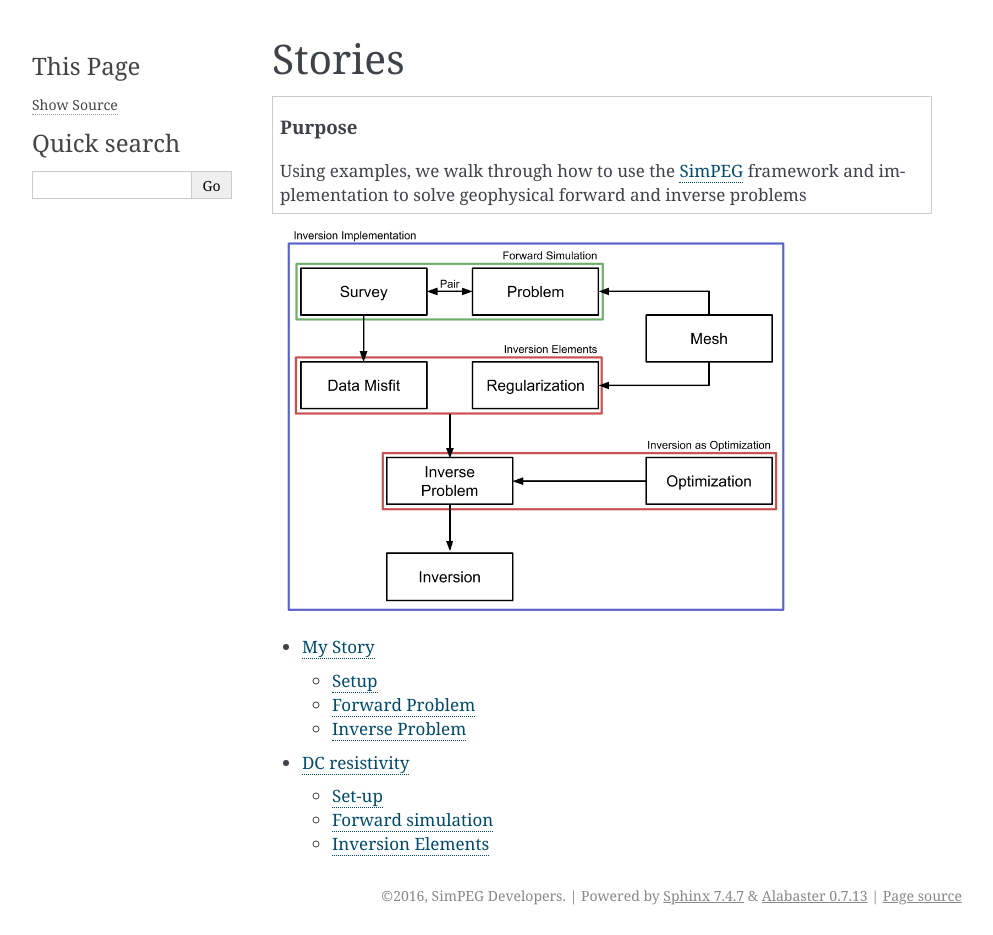
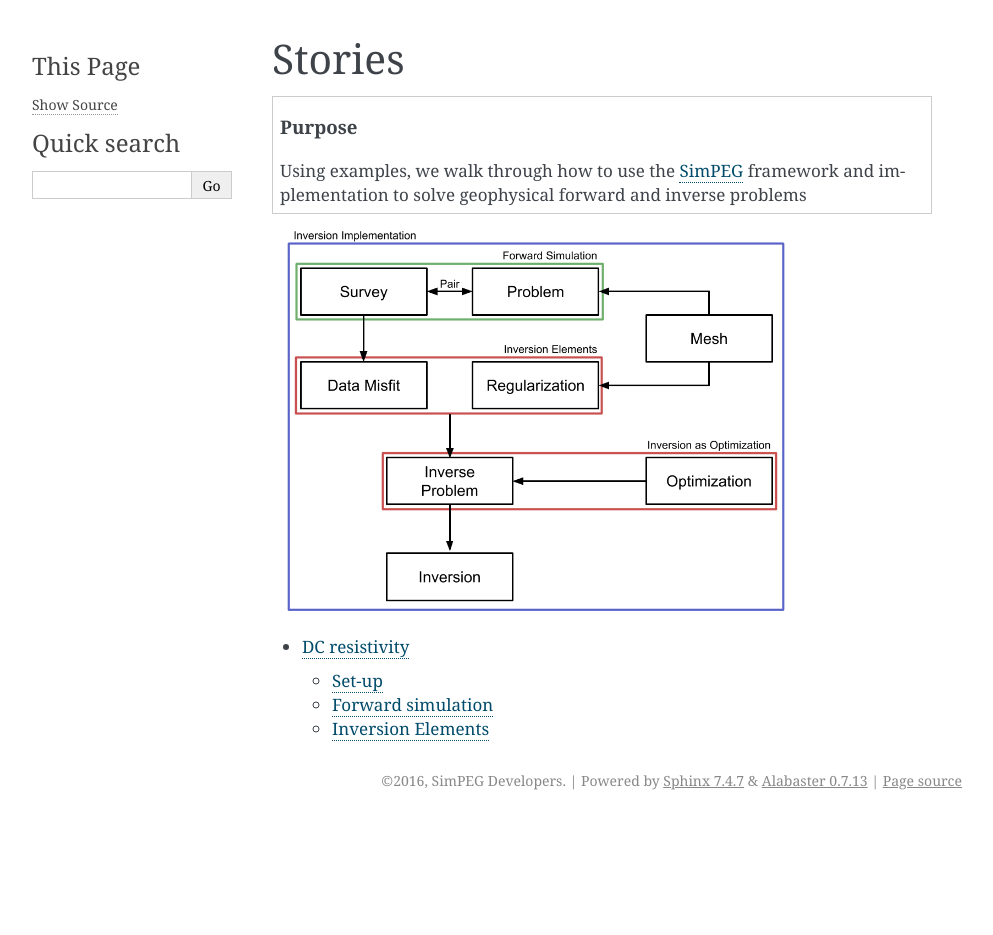
Before and after one commit to geoscixyz/computation, a Sphinx documentation site: the page built from docs/content/stories/index.rst, in a window 1280 px wide. Shown: the whole page, without its empty margins (148-1141 px from the left). Built offline with Sphinx 7.4.7, drawn with Linux system fonts in a browser that asks for light colours; after the commit the page ends 900 px from its top, so only the background shows below that; part of the change alters nothing that is shown.

```diff
--- a/docs/conf.py
+++ b/docs/conf.py
@@ -83,7 +83,7 @@ language = None
 
 # List of patterns, relative to source directory, that match files and
 # directories to ignore when looking for source files.
-exclude_patterns = ['_build', '_static']
+exclude_patterns = ['_build', '_static', 'content/stories/template*']
 
 # The reST default role (used for this markup: `text`) to use for all
 # documents.
--- a/docs/content/stories/index.rst
+++ b/docs/content/stories/index.rst
@@ -15,7 +15,6 @@ Stories
 .. toctree::
     :maxdepth: 2
 
-    template
     TKC_DC_story
 
 .. _SimPEG: http://simpeg.xyz
```
